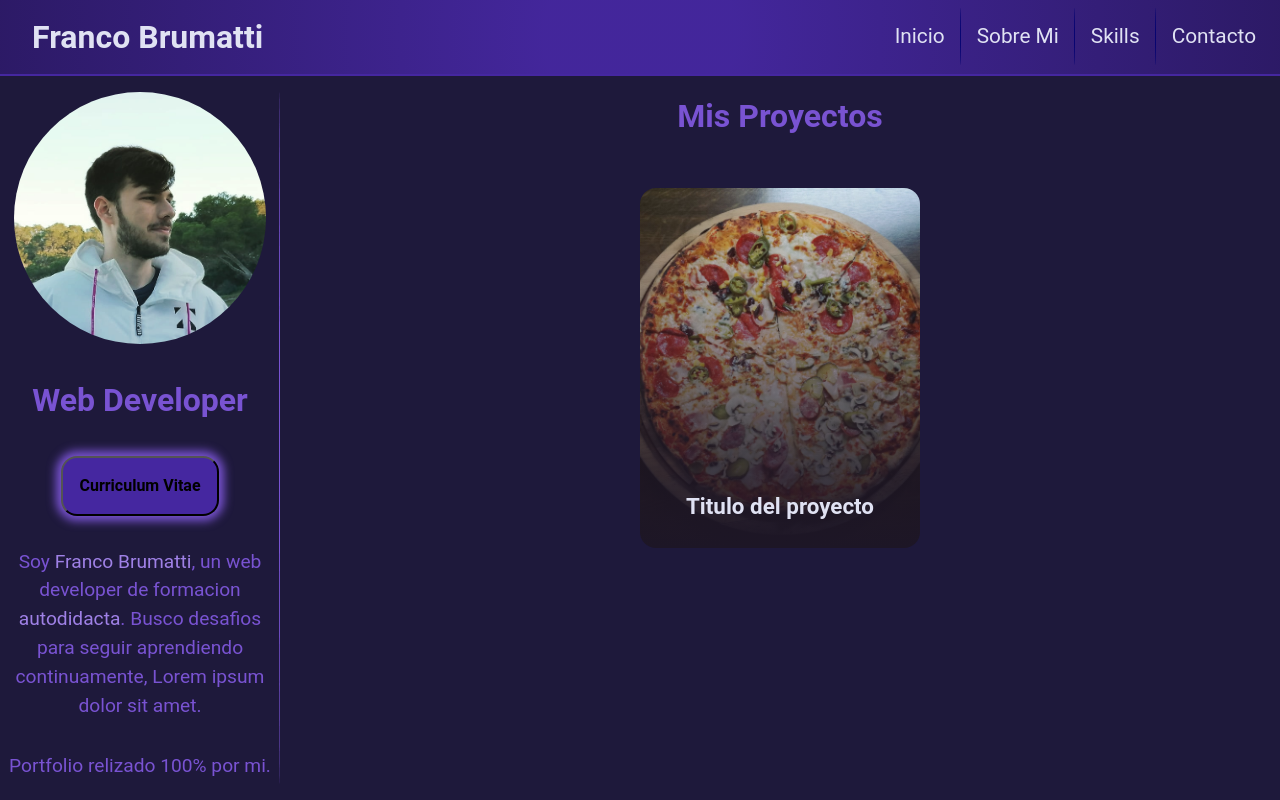
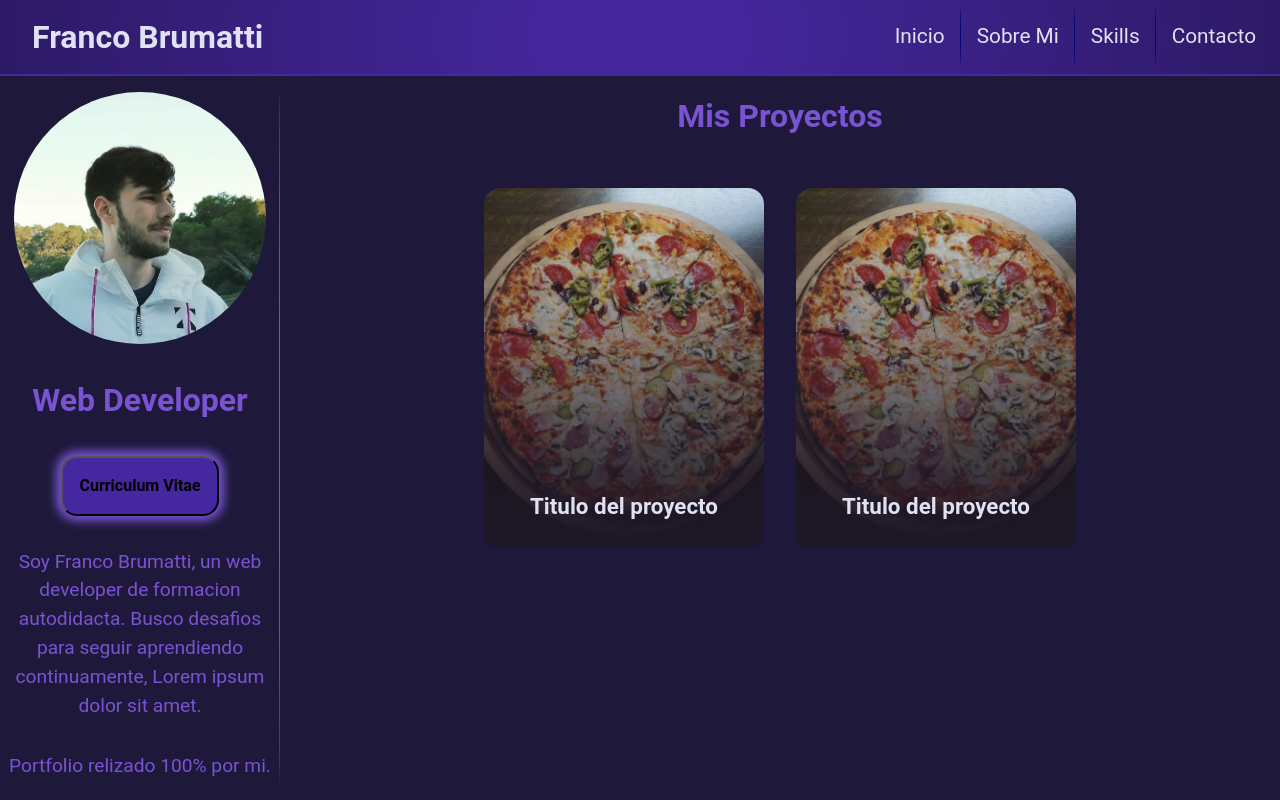
Before and after one commit to FrancoBrumatti/brumattiportfolio, a Next.js app: page / in a window 1280 px wide. Built offline with nearby package versions, Linux system fonts and the light colour scheme.

Commit message:
data folder, homeData file created

```diff
--- a/components/Home/Index.jsx
+++ b/components/Home/Index.jsx
@@ -1,22 +1,44 @@
 import React from 'react';
 
 import { motion } from 'framer-motion';
+import { homeData } from '../../data/homeData';
 
 import { HomeLayout, HomeInfo, HomeCVButton, HomeDescription, HomeProyectsDisplayLayout, HomeProyectsDisplay, HomeProyect } from './homeElements';
 
 const Home = () => {
+
+    const { homeinfo } = homeData;
+    const { homeprojects } = homeData;
+
+    console.log(homeprojects)
+
     return (
         <HomeLayout>
             <HomeInfo>
-                <img src="/homeImg.jpg" alt="profile photo" />
-                <h1>Web Developer</h1>
-                <HomeCVButton>Curriculum Vitae</HomeCVButton>
-                <HomeDescription>Soy <span>Franco Brumatti</span>, un web developer de formacion <span>autodidacta</span>. Busco desafios para seguir aprendiendo continuamente, Lorem ipsum dolor sit amet.</HomeDescription>
-                <HomeDescription>Portfolio relizado 100% por mi.</HomeDescription>
+                <img src={homeinfo.infoprofileimage} alt="profile photo" />
+                <h1>{homeinfo.infotitle}</h1>
+                <HomeCVButton>{homeinfo.infobutton}</HomeCVButton>
+                <HomeDescription>{homeinfo.infodescription}</HomeDescription>
+                <HomeDescription>{homeinfo.infodescription2}</HomeDescription>
             </HomeInfo>
             <HomeProyectsDisplayLayout>
-                <h1>Mis Proyectos</h1>
+                <h1>{homeprojects.projectstitle}</h1>
                 <HomeProyectsDisplay>
+                    <motion.div
+                        initial={{
+                            scale: 1,
+                            borderRadius: '1rem',
+                        }}
+                        whileHover={{
+                            scale: 1.05,
+                            boxShadow: '0px 0px 30px -5px rgba(255,255,255,0.5)',
+                        }}
+                        transition= {{ duration: .8 }}
+                    >
+                        <HomeProyect image={homeprojects.projects[0].projectimage}>
+                            <h2>{homeprojects.projects[0].projecttitle}</h2>
+                        </HomeProyect>
+                    </motion.div>
 
                     <motion.div
                         initial={{
@@ -29,8 +51,8 @@ const Home = () => {
                         }}
                         transition= {{ duration: .8 }}
                     >
-                        <HomeProyect>
-                            <h2>Titulo del proyecto</h2>
+                        <HomeProyect image={homeprojects.projects[0].projectimage}>
+                            <h2>{homeprojects.projects[0].projecttitle}</h2>
                         </HomeProyect>
                     </motion.div>
 
--- a/components/Home/homeElements.jsx
+++ b/components/Home/homeElements.jsx
@@ -114,7 +114,8 @@ export const HomeProyect = styled.div`
     width: 17.5rem;
     height: 22.5rem;
     border-radius: 1rem;
-    background-image: linear-gradient(0deg, rgba(29,22,38,1) 0%, rgba(0,0,0,0) 100%), url('/fotoproyecto.jpg');
+
+    background-image: linear-gradient(0deg, rgba(29,22,38,1) 0%, rgba(0,0,0,0) 100%), url(${props => props.image});
     background-size: cover;
     background-repeat: no-repeat;
     background-position: center;
--- /dev/null
+++ b/data/homeData.js
@@ -0,0 +1,19 @@
+export const homeData = {
+    "homeinfo": {
+        "infotitle": "Web Developer",
+        "infoprofileimage": "/homeImg.jpg",
+        "infobutton": "Curriculum Vitae",
+        "infodescription": "Soy Franco Brumatti, un web developer de formacion autodidacta. Busco desafios para seguir aprendiendo continuamente, Lorem ipsum dolor sit amet.",
+        "infodescription2": "Portfolio relizado 100% por mi."
+    },
+    "homeprojects": {
+        "projectstitle": "Mis Proyectos",
+        "projects": [
+            {
+                "projectid": 0,
+                "projecttitle": "Titulo del proyecto",
+                "projectimage": "/fotoproyecto.jpg"
+            }
+        ]
+    }
+}
--- a/pages/_app.js
+++ b/pages/_app.js
@@ -1,10 +1,13 @@
-import GlobalStyles from "../components/GlobalStyles"
+import Layout from "../components/Layout";
+import GlobalStyles from "../components/GlobalStyles";
 
 function MyApp({ Component, pageProps }) {
   return (
     <>
       <GlobalStyles />
-      <Component {...pageProps} />
+      <Layout>
+        <Component {...pageProps} />
+      </Layout>
     </>
   )
 }
--- a/pages/index.js
+++ b/pages/index.js
@@ -1,10 +1,9 @@
-import Layout from "../components/Layout";
 import Home from "../components/Home";
 
 export default function App() {
   return (
-    <Layout>
-        <Home />
-    </Layout>
+
+    <Home />
+
   )
 }
```
